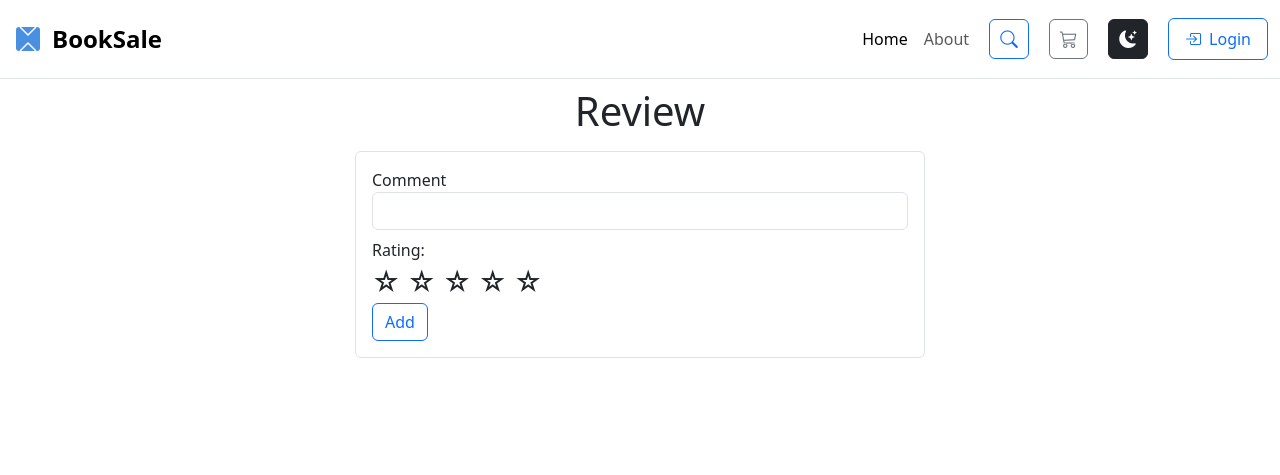
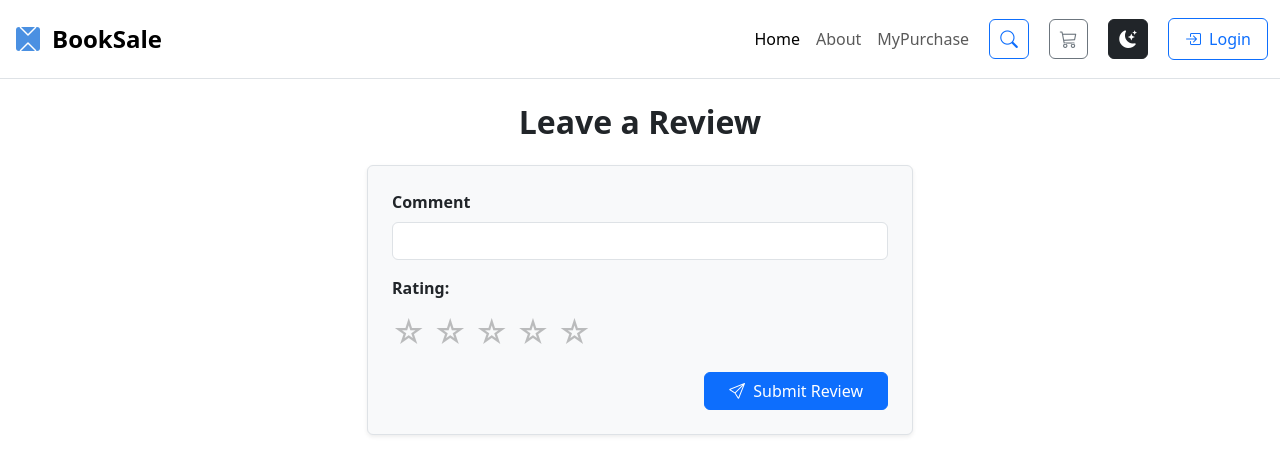
Before and after one commit to Pranavgtec/bookapp, a Django app: page /ecommerceapp/review/8/ in a window 1280 px wide. Shown: the top 475 px of the page. Run offline with Django 5.2, Linux system fonts and the light colour scheme.

Commit message:
updated this

```diff
--- a/ecommerceapp/static/css/index.css
+++ b/ecommerceapp/static/css/index.css
@@ -71,6 +71,7 @@ h3 {
   font-style: italic;
   font-size: 1rem;
   border-radius: 10px 10px 0 0;
+
 }
 
 /* Card Body */
--- a/ecommerceapp/templates/base.html
+++ b/ecommerceapp/templates/base.html
@@ -168,6 +168,10 @@
         <li class="nav-item">
             <a class="nav-link" href="{% url 'about' %}">About</a>
         </li>
+        <li class="nav-item">
+            <a class="nav-link" href="{% url 'paid-books' %}">MyPurchase</a>
+        </li>
+
 
                 <li class="nav-item navbar-icons d-none d-md-flex"> {# Hidden on small screens, shown on medium and up #}
                     <a href="{% url 'book-search' %}" class="btn btn-sm btn-outline-primary btn-icon" aria-label="Search">
@@ -201,9 +205,9 @@
                     </button>
                 </li>
 
-                <li class="nav-item ms-md-2"> {# Add margin-left on medium and up screens #}
+               <li class="nav-item ms-md-2">
     {% if request.user.is_authenticated %}
-                    <a class="btn btn-sm btn-outline-success" href="{% url 'profile-edit' user.id %}">
+    <a class="btn  btn-success" href="{% url 'profile-edit' user.id %}">
         <i class="bi bi-person-circle me-1"></i> Profile
     </a>
     {% else %}
@@ -212,6 +216,7 @@
     </a>
     {% endif %}
 </li>
+
 
                 {% if request.user.is_authenticated %}
                 <li class="nav-item ms-md-2"> {# Add margin-left on medium and up screens #}
--- a/ecommerceapp/templates/cart.html
+++ b/ecommerceapp/templates/cart.html
@@ -69,7 +69,7 @@
   </div>
 
   <div class="d-flex justify-content-end gap-3 mb-5">
-    <a href="{% url 'home' %}" class="btn btn-outline-dark">Back to Shop</a>
+    <a href="{% url 'home' %}" class="btn btn-outline-dark fw-bolder">Back to Shop</a>
     <a href="{% url 'delivery-detail'%}" class="btn btn-dark">Checkout</a>
   </div>
 
--- a/ecommerceapp/templates/index.html
+++ b/ecommerceapp/templates/index.html
@@ -29,7 +29,7 @@
         </div>
         {% endif %}
         <div class="card-body">
-          <h5 class="card-title text">{{ q.title }}</h5>
+          <h5 class=" text">{{ q.title }}</h5>
           <div class="author">by {{ q.author_obj }}</div>
 
 
--- a/ecommerceapp/templates/review.html
+++ b/ecommerceapp/templates/review.html
@@ -5,75 +5,67 @@
 {% endblock %}
 
 {% block content %}
-    <h1 class="text-center mt-2">Review</h1>
+<h2 class="text-center my-4 fw-bold">Leave a Review</h2>
+
 <div class="container">
-        <div class="row">
-            <div class="col-3"></div>
-            <div class="col-6 p-3 border rounded mt-2">
-                <form action="" method="post" novalidate>
+  <div class="row justify-content-center">
+    <div class="col-md-8 col-lg-6">
+      <div class="p-4 border rounded shadow-sm bg-light">
+        <form method="post" novalidate>
           {% csrf_token %}
 
-
-
-
-
-
-
           {% for field in form %}
-                        <div>
-                            {{ field.label }}
-                            {{ field }}
-
-
-
+            <div class="mb-3">
+              <label for="{{ field.id_for_label }}" class="form-label fw-bold text-dark">{{ field.label }}</label>
+              {{ field}}
 
               {% if field.errors %}
                 {% for error in field.errors %}
-                                    <div class="invalid-feedback d-block">
-                                        {{ error }}
-                                    </div>
+                  <div class="invalid-feedback d-block">{{ error }}</div>
                 {% endfor %}
               {% endif %}
             </div>
           {% endfor %}
 
-                        <!-- Star rating -->
-                            <label for="overall_rating">Rating:</label>
-                            <div class="star-rating" style="font-size: 1.7rem; cursor: pointer;">
-                            <span class="star" data-value="1">&#9734;</span>
+          <!-- Star Rating -->
+          <div class="mb-3">
+            <label for="overall_rating" class="form-label fw-bold text-dark">Rating:</label>
+            <div class="star-rating d-flex gap-2" style="font-size: 2rem; cursor: pointer; color: rgba(0, 0, 0, 0.247);">
+              <span class="star " data-value="1">&#9734;</span>
               <span class="star" data-value="2">&#9734;</span>
               <span class="star" data-value="3">&#9734;</span>
               <span class="star" data-value="4">&#9734;</span>
               <span class="star" data-value="5">&#9734;</span>
             </div>
             <input type="hidden" name="overall_rating" id="overall_rating" value="">
-                            <button type="submit" class="btn btn-outline-primary">Add</button>
-                        <!-- star rating -->
+          </div>
 
+          <div class="text-end">
+            <button type="submit" class="btn btn-primary px-4">
+              <i class="bi bi-send me-1"></i> Submit Review
+            </button>
+          </div>
         </form>
       </div>
-            <div class="col-3"></div>
+    </div>
   </div>
 </div>
 
+<!-- Star Script -->
 <script>
-
   const stars = document.querySelectorAll('.star-rating .star');
   const hiddenInput = document.getElementById('overall_rating');
 
   stars.forEach(star => {
-    star.addEventListener('click', function() {
+    star.addEventListener('click', function () {
       const rating = parseInt(this.dataset.value);
       const currentRating = parseInt(hiddenInput.value) || 0;
 
       if (rating === currentRating) {
-        // Unselect only one star (decrease rating by 1)
         const newRating = rating - 1;
         hiddenInput.value = newRating > 0 ? newRating : '';
-
         updateStars(newRating);
       } else {
-        // Set new rating
         hiddenInput.value = rating;
         updateStars(rating);
       }
@@ -83,20 +75,13 @@
   function updateStars(rating) {
     stars.forEach(s => {
       if (parseInt(s.dataset.value) <= rating) {
-        s.innerHTML = '&#9733;'; // Filled star
+        s.innerHTML = '&#9733;';
         s.style.color = 'gold';
       } else {
-        s.innerHTML = '&#9734;'; // Empty star
-        s.style.color = 'black';
+        s.innerHTML = '&#9734;';
+        s.style.color = 'gray';
       }
     });
   }
-
-
-
-
-
-
-
 </script>
 {% endblock %}
```
Also changed, not shown: ecommerceapp/templates/book_detail.html (+5 -5 lines), ecommerceapp/templates/book_pay_history.html (+15 -15 lines), db.sqlite3. Lines whose indentation alone changed are shown as unchanged.
